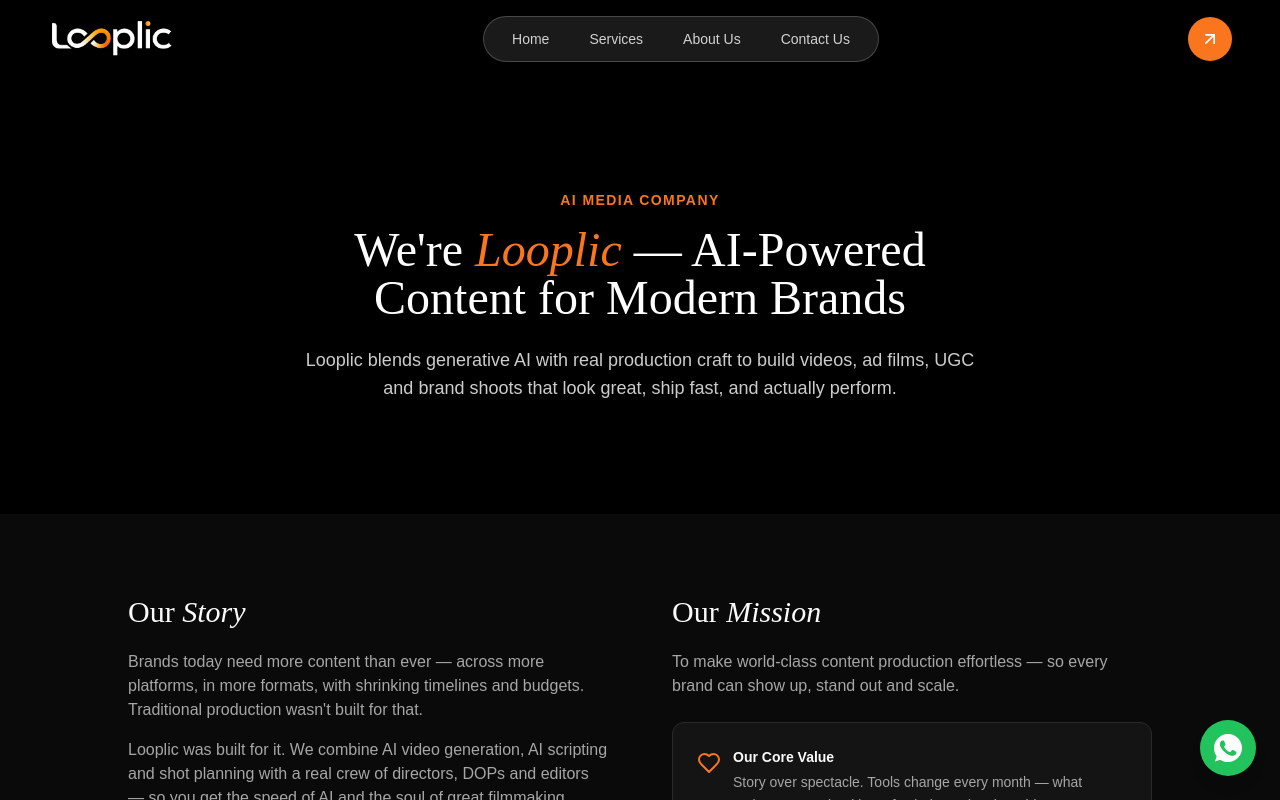
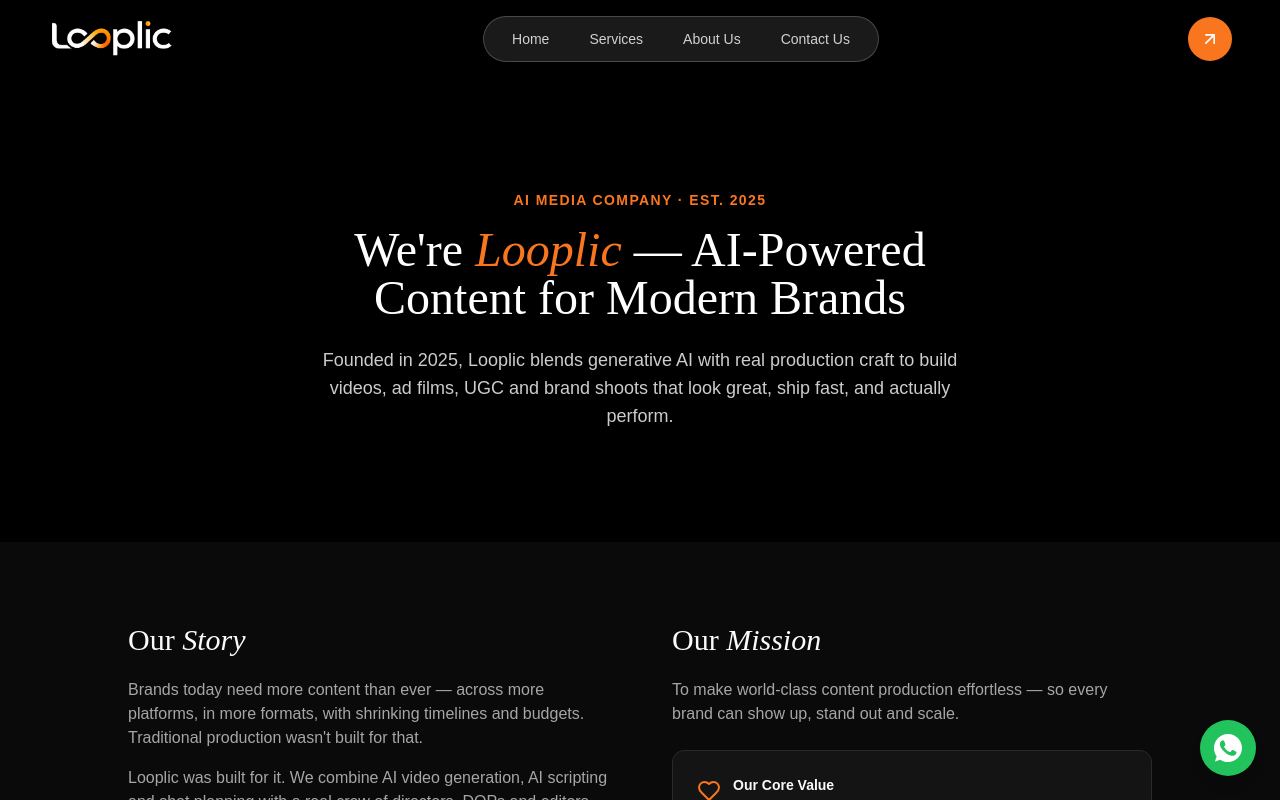
Before and after one commit to revenuxe/looplic-media-js, a React (Vite) app: page /about in a window 1280 px wide. Shown: the top 800 px of the page. Built offline with nearby package versions, Linux system fonts and the light colour scheme.

Commit message:
Changes
Co-authored-by: revenuxe <255688540+revenuxe@users.noreply.github.com>

```diff
--- a/src/pages/AboutUs.tsx
+++ b/src/pages/AboutUs.tsx
@@ -66,13 +66,13 @@ const AboutUs = () => {
       <AnimatedSection>
         <section className="py-16 md:py-28 px-4 sm:px-6 lg:px-12 bg-primary text-primary-foreground">
           <div className="max-w-4xl mx-auto text-center">
-            <p className="text-accent font-semibold text-sm tracking-widest uppercase mb-4">AI Media Company</p>
+            <p className="text-accent font-semibold text-sm tracking-widest uppercase mb-4">AI Media Company · Est. 2025</p>
             <h1 className="text-3xl sm:text-4xl md:text-5xl font-serif leading-tight mb-6">
               We're <span className="italic text-accent">Looplic</span> — AI-Powered
               <br className="hidden sm:block" /> Content for Modern Brands
             </h1>
             <p className="text-primary-foreground/80 text-base sm:text-lg max-w-2xl mx-auto leading-relaxed">
-              Looplic blends generative AI with real production craft to build videos, ad films, UGC and brand shoots that look great, ship fast, and actually perform.
+              Founded in 2025, Looplic blends generative AI with real production craft to build videos, ad films, UGC and brand shoots that look great, ship fast, and actually perform.
             </p>
           </div>
         </section>
```
